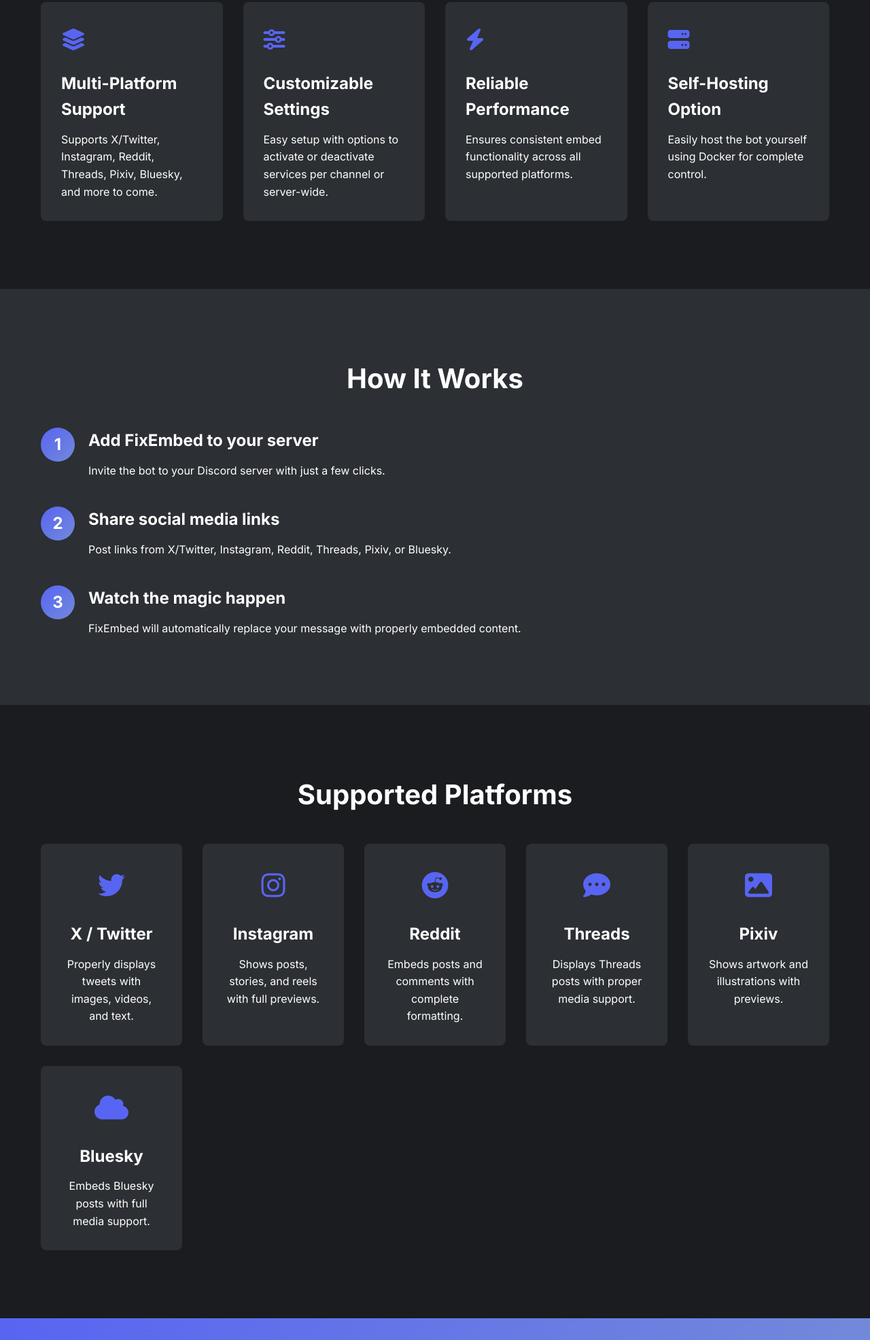
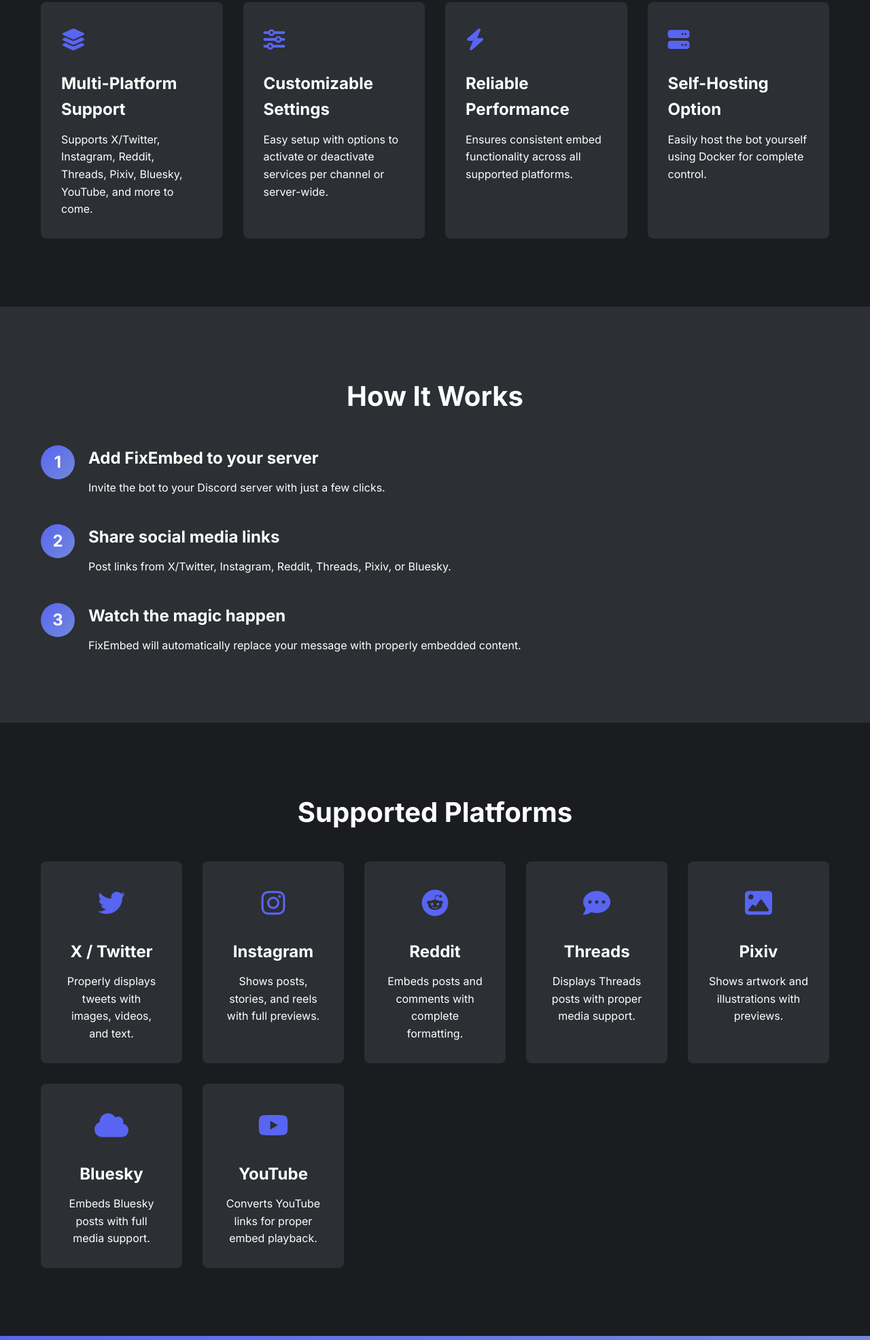
Before and after one commit to kenhendricks00/FixEmbed, a plain HTML site: page docs/index.html in a window 1280 px wide. Shown: the part 829-2800 px from the top of the page at 68% size. Drawn offline with Linux system fonts and the light colour scheme.

Commit message:
Add YouTube support and update credits section

```diff
--- a/docs/index.html
+++ b/docs/index.html
@@ -77,7 +77,7 @@
                 <div class="feature-card">
                     <div class="feature-icon"><i class="fas fa-layer-group"></i></div>
                     <h3>Multi-Platform Support</h3>
-                    <p>Supports X/Twitter, Instagram, Reddit, Threads, Pixiv, Bluesky, and more to come.</p>
+                    <p>Supports X/Twitter, Instagram, Reddit, Threads, Pixiv, Bluesky, YouTube, and more to come.</p>
                 </div>
                 <div class="feature-card">
                     <div class="feature-icon"><i class="fas fa-sliders-h"></i></div>
@@ -161,6 +161,11 @@
                     <h3>Bluesky</h3>
                     <p>Embeds Bluesky posts with full media support.</p>
                 </div>
+                <div class="platform-card">
+                    <div class="platform-icon"><i class="fab fa-youtube"></i></div>
+                    <h3>YouTube</h3>
+                    <p>Converts YouTube links for proper embed playback.</p>
+                </div>
             </div>
         </div>
     </section>
@@ -222,11 +227,12 @@
             <p>FixEmbed relies on these amazing services:</p>
             <div class="credits-grid">
                 <a href="https://github.com/FixTweet/FxTwitter" class="credit-link" target="_blank">FxTwitter by FixTweet</a>
-                <a href="https://github.com/Wikidepia/InstaFix" class="credit-link" target="_blank">InstaFix by Wikidepia</a>
+                <a href="https://kkinstagram.com" class="credit-link" target="_blank">KKInstagram</a>
                 <a href="https://github.com/dylanpdx/vxReddit" class="credit-link" target="_blank">vxReddit by dylanpdx</a>
                 <a href="https://github.com/milanmdev/fixthreads" class="credit-link" target="_blank">fixthreads by milanmdev</a>
                 <a href="https://github.com/thelaao/phixiv" class="credit-link" target="_blank">phixiv by thelaao</a>
                 <a href="https://github.com/Rapougnac/VixBluesky" class="credit-link" target="_blank">VixBluesky by Rapougnac</a>
+                <a href="https://github.com/iGerman00/koutube" class="credit-link" target="_blank">koutube by iGerman00</a>
             </div>
         </div>
     </section>
```
